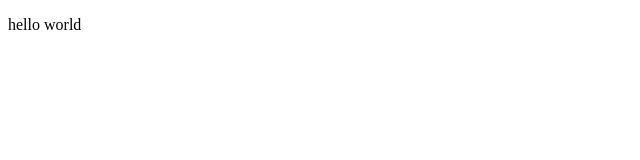
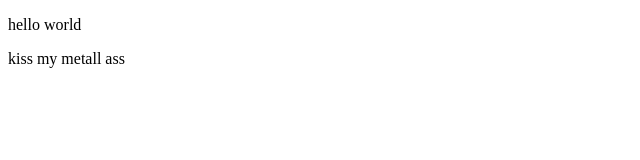
Before and after one commit to anattok/js-learning, a plain HTML site: page lesson1/index.html in a window 1280 px wide. Shown: the full height of the page, 0-640 px from the left. Drawn offline with Linux system fonts and the light colour scheme.

Commit message:
second commit

```diff
--- a/lesson1/index.html
+++ b/lesson1/index.html
@@ -8,6 +8,7 @@
 </head>
 <body>
     <p>hello world</p>
+    <p>kiss my metall ass</p>
     <script src="js/main.js"></script>
 </body>
 </html>
```
